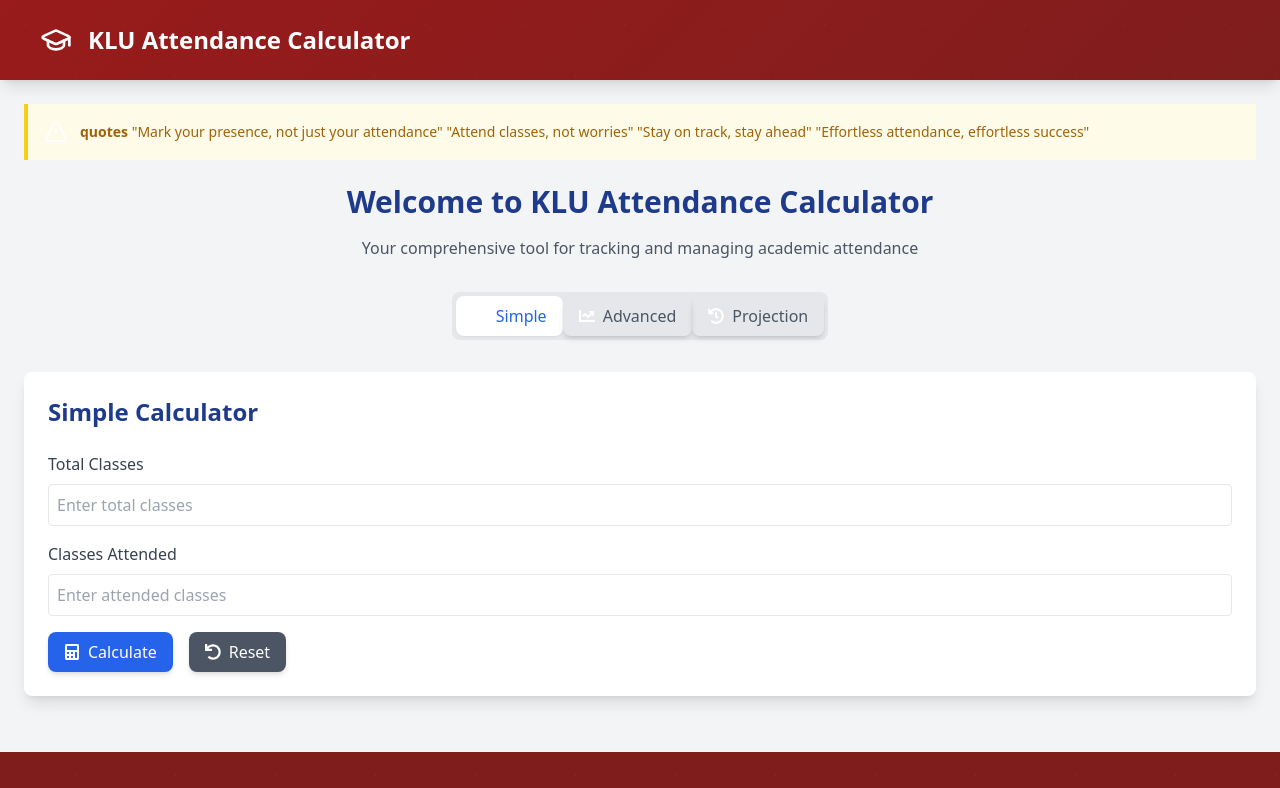
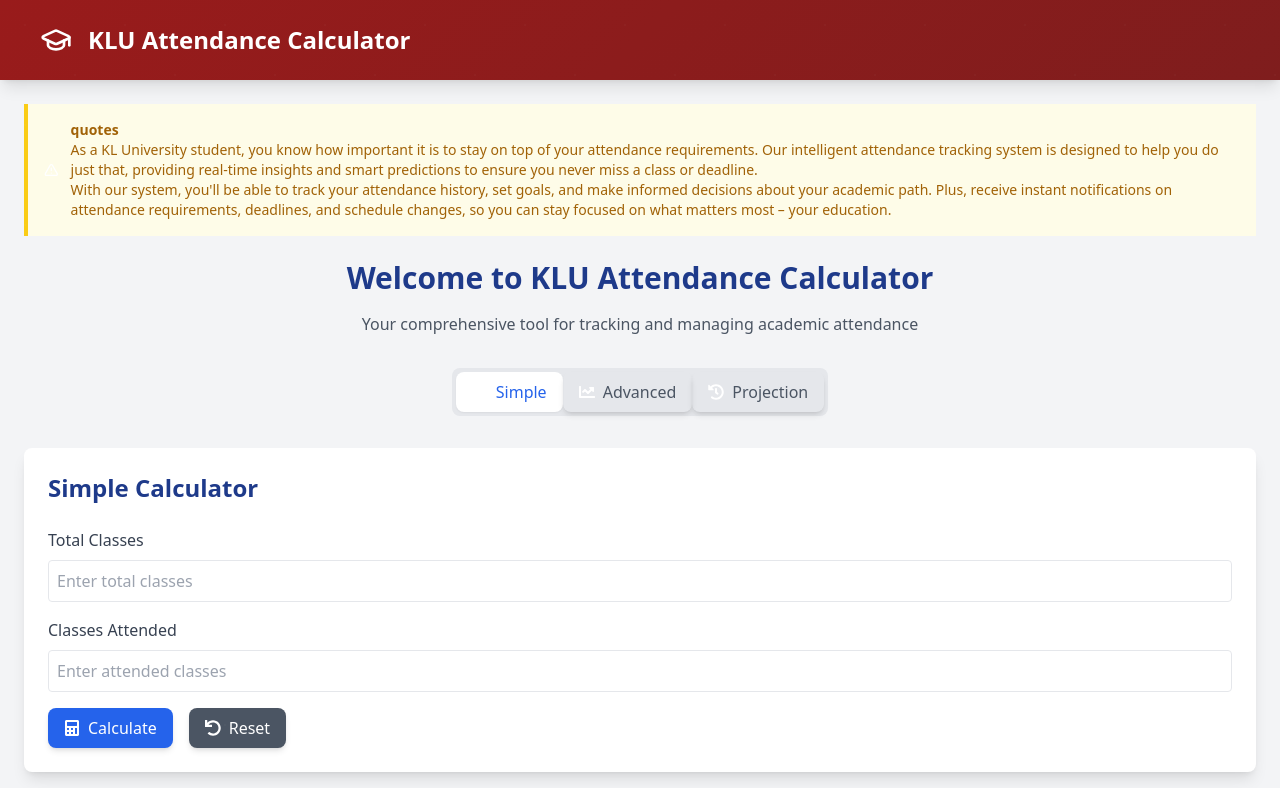
Before and after one commit to SATVIK202004/KLUSATCALUCULATOR, a React (Vite) app: page / in a window 1280 px wide. Shown: the top 788 px of the page. Built offline with nearby package versions, Linux system fonts and the light colour scheme.

Commit message:
Update WarningBanner.tsx

```diff
--- a/src/components/WarningBanner.tsx
+++ b/src/components/WarningBanner.tsx
@@ -14,10 +14,9 @@
         <div>
           <p className="text-sm text-yellow-700">
             <span className="font-bold">quotes </span>
-            "Mark your presence, not just your attendance"
-            "Attend classes, not worries"
-            "Stay on track, stay ahead"
-            "Effortless attendance, effortless success"
+          <p>As a KL University student, you know how important it is to stay on top of your attendance requirements. Our intelligent attendance tracking system is designed to help you do just that, providing real-time insights and smart predictions to ensure you never miss a class or deadline.</p>
+
+<p>With our system, you'll be able to track your attendance history, set goals, and make informed decisions about your academic path. Plus, receive instant notifications on attendance requirements, deadlines, and schedule changes, so you can stay focused on what matters most – your education.</p>
           </p>
         </div>
       </div>
```
